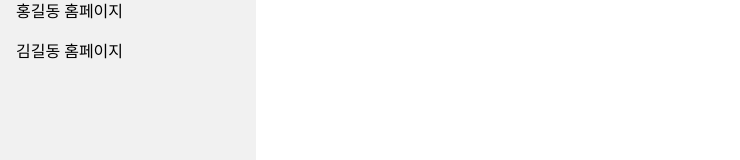
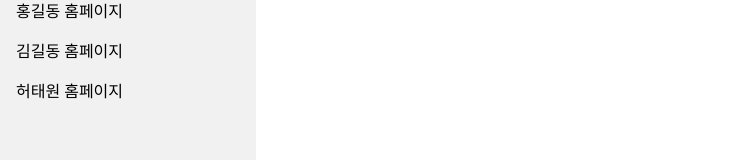
Before and after one commit to taewonheo-cloud/PracticalProject, a plain HTML site: page index.html in a window 1280 px wide. Shown: the part 219-379 px from the top of the page, without its empty margins (0-740 px from the left). Drawn offline with Linux system fonts and the light colour scheme.

Commit message:
hto website added

```diff
--- a/index.html
+++ b/index.html
@@ -54,7 +54,7 @@
       <li><a href="./hgd/index.html" target="_top">홍길동 홈페이지</a></li>
 
       <li><a href="./kgd/index.html" target="_top">김길동 홈페이지</a></li>
-
+      <li><a href="./hto/index.html" target="_top">허태원 홈페이지</a></li>
     </ul>
 
     <div style="margin-left:20%;padding:1px 16px;height:1000px;">
```
